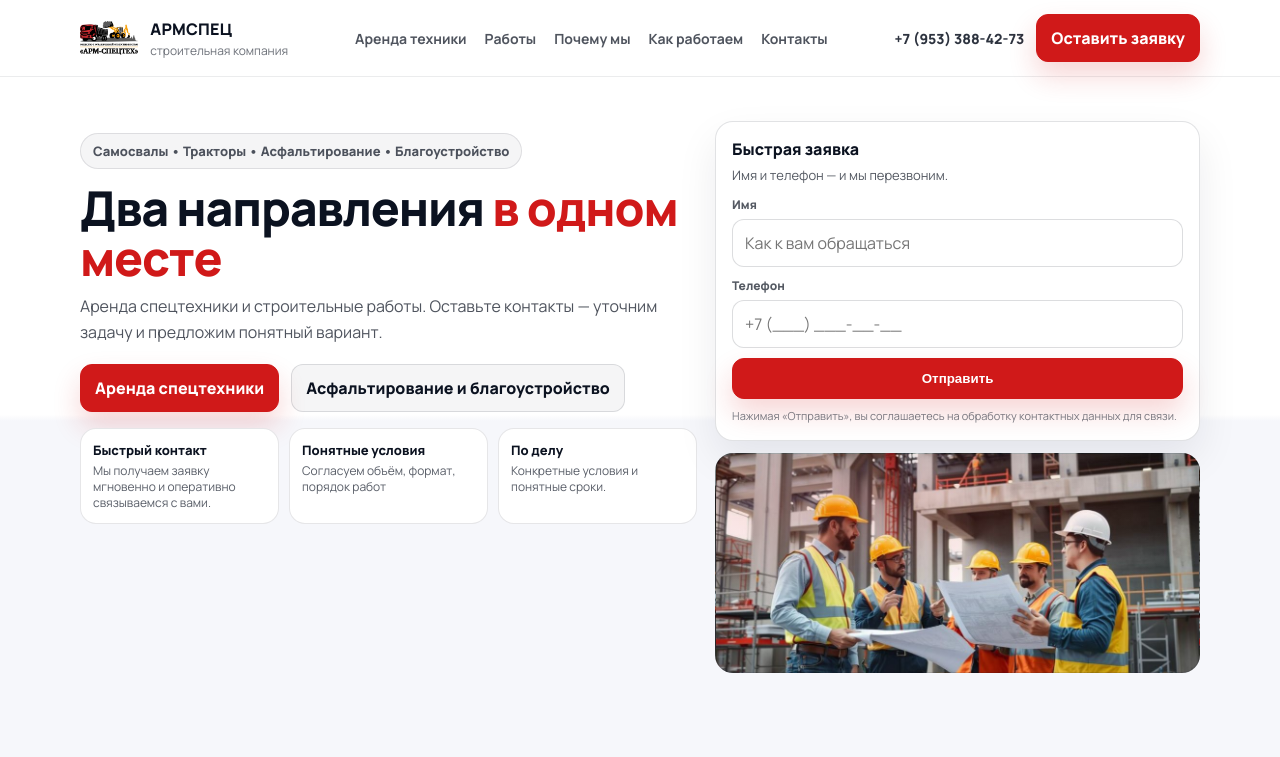
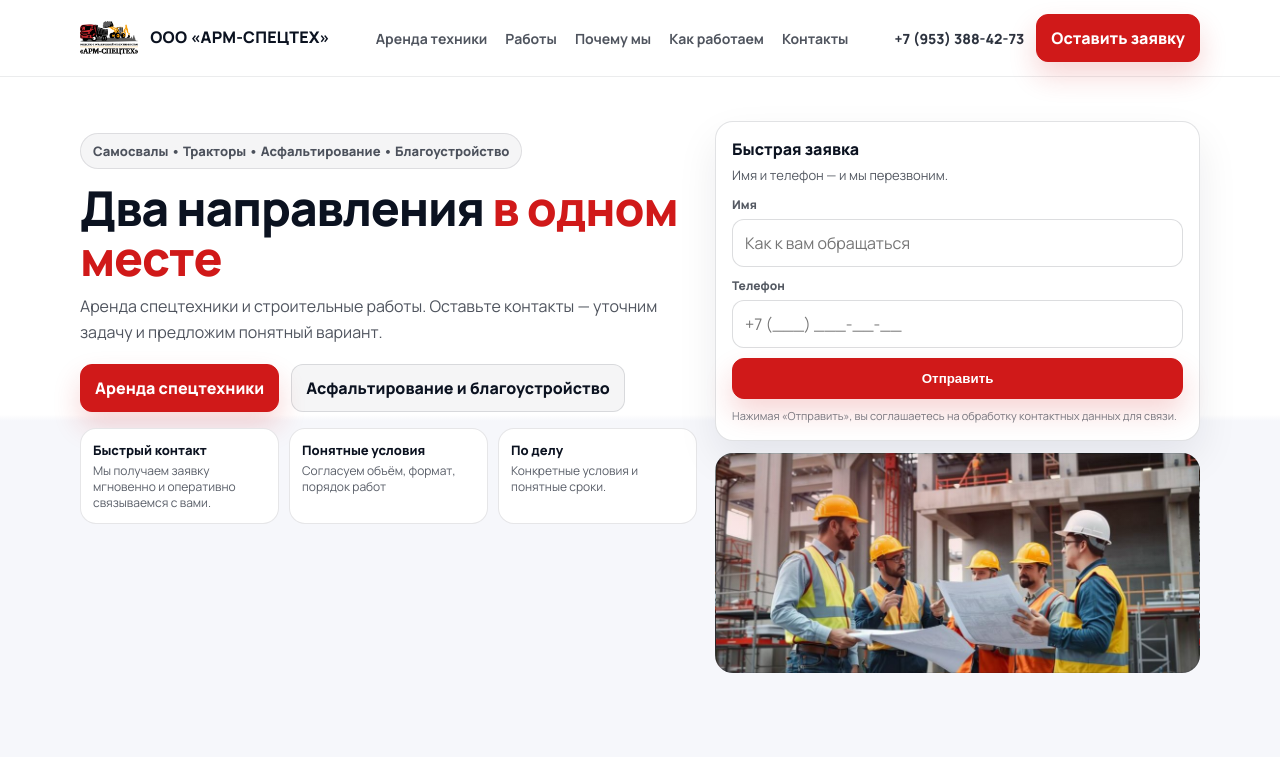
Before and after one commit to inxd-196/armspec-site, a Next.js app in the folder armspec-site/: page / in a window 1280 px wide. Shown: the top 757 px of the page. Built offline with nearby package versions, Linux system fonts and the light colour scheme.

Commit message:
Update index.js

```diff
--- a/armspec-site/pages/index.js
+++ b/armspec-site/pages/index.js
@@ -30,8 +30,8 @@ export default function Home() {
             <a className="brand" href="#top" aria-label="АРМСПЕЦ">
               <img src="/logo.png" alt="АРМСПЕЦ" className="logoImg" />
               <div className="brandText">
-                <div className="brandName">АРМСПЕЦ</div>
-                <div className="brandSub">строительная компания</div>
+                <div className="brandName">ООО «АРМ-СПЕЦТЕХ»</div>
+                <div className="brandSub"></div>
               </div>
             </a>
 
```
